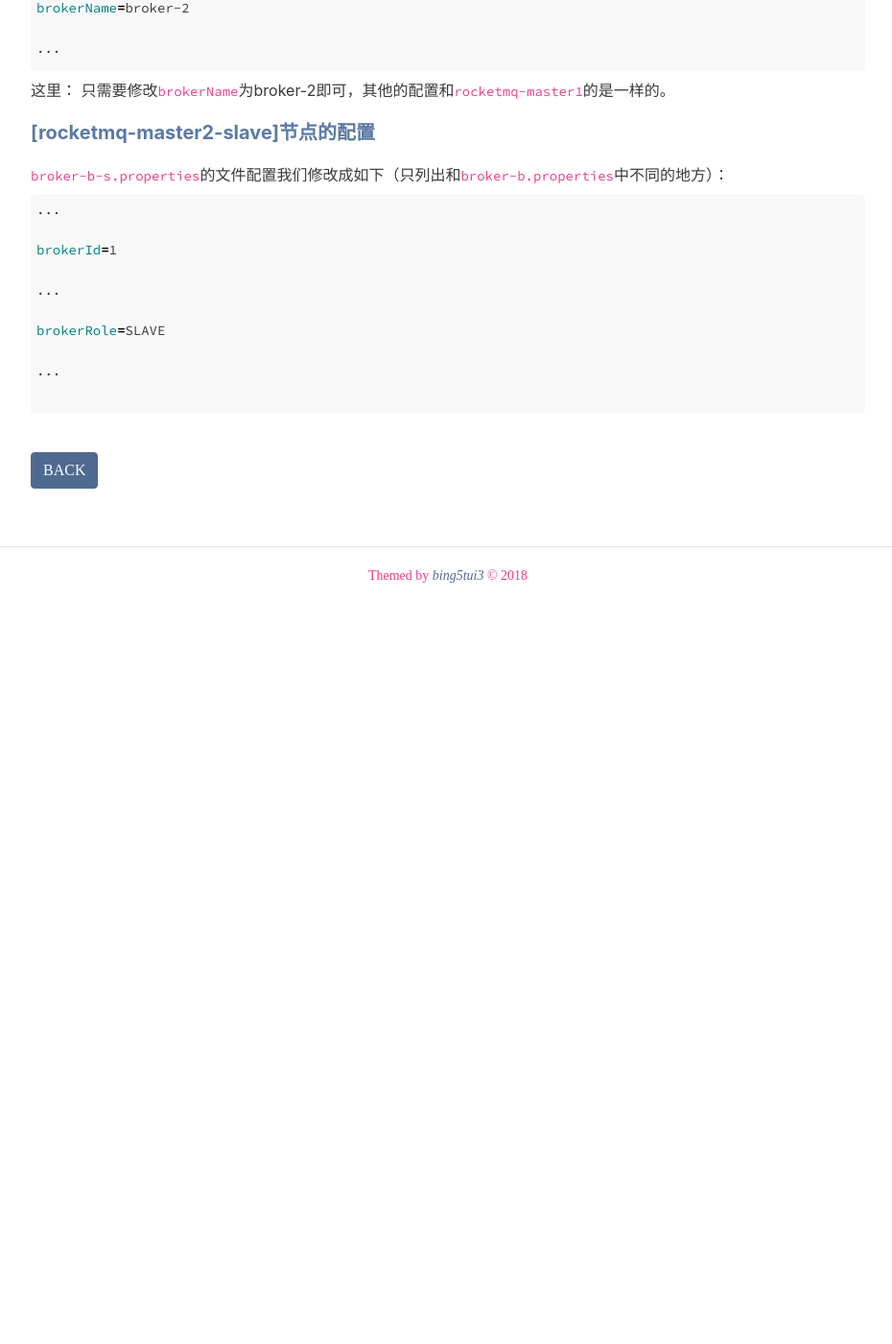
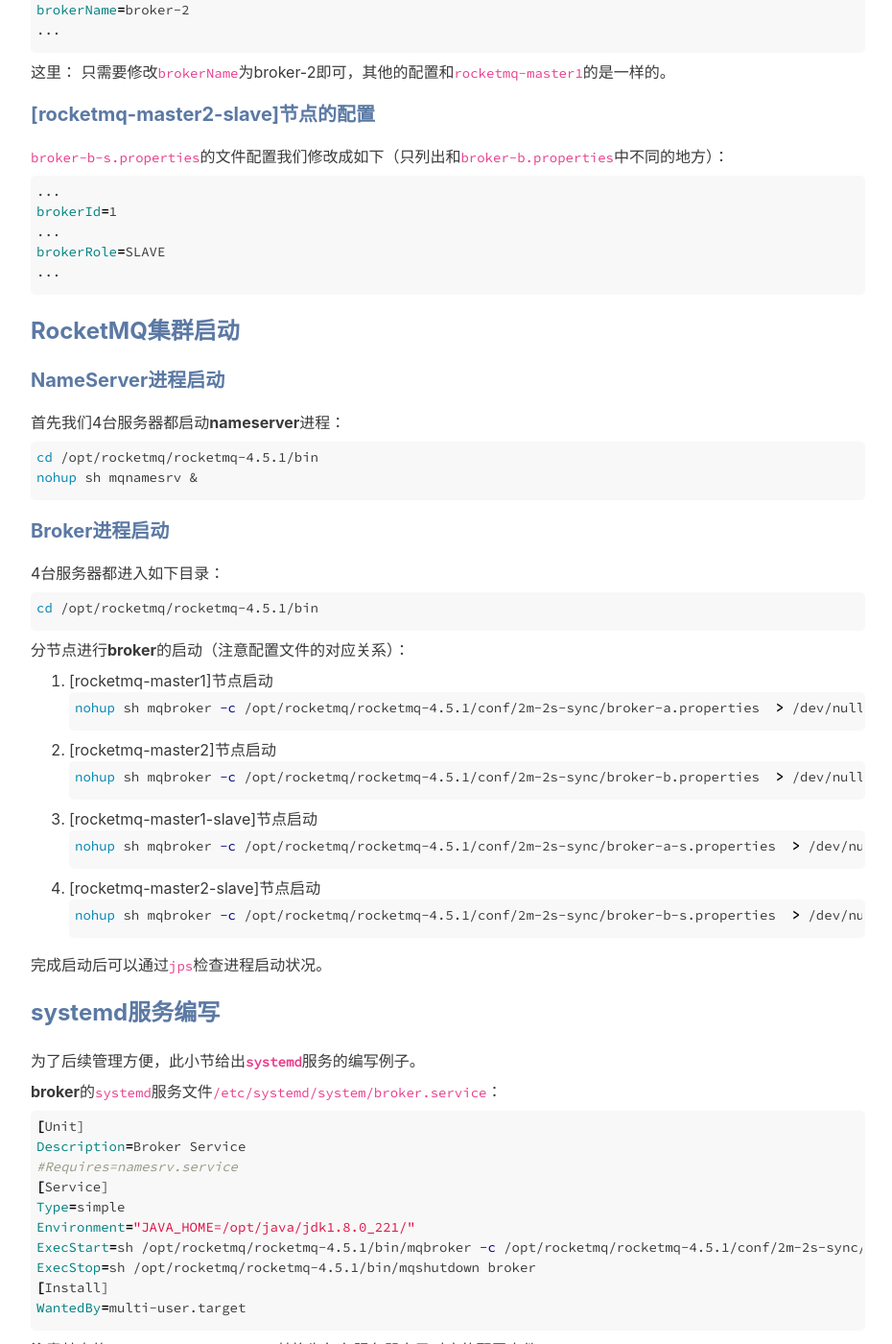
Before and after one commit to bing5tui3/bing5tui3.github.io, a Jekyll site: the page built from _posts/RocketMQ/2019-08-17-RocketMQ-2master-2slave-deployment.markdown, in a window 1280 px wide and 1400 px high, scrolled down 4636 px. Shown: the whole window at 96% size, without its empty margins (173-1103 px from the left). Built offline with Jekyll 4.4.1, drawn with Linux system fonts in a browser that asks for light colours; nearby versions of some CDN libraries; some web fonts are replaced; before the commit the page ends 5266 px from its top, so only the background shows below that; some of the changed text lies outside the part shown.

Commit message:
update article content

````diff
--- a/_posts/RocketMQ/2019-06-29-RocketMQ-one-master-no-slave-deployment.markdown
+++ b/_posts/RocketMQ/2019-06-29-RocketMQ-one-master-no-slave-deployment.markdown
@@ -258,7 +258,7 @@
 ```bash
 cd /opt/apache-rocketmq/rocketmq-4.5.1/bin
 # 通过-C 指定配置文件的路径，这个配置就是之前写的broker配置
-nohup sh mqbroker -C /opt/apache-rocketmq/rocketmq-4.5.1/conf/1m-noslave/broker.properties  > /dev/null 2>&1 &
+nohup sh mqbroker -c /opt/apache-rocketmq/rocketmq-4.5.1/conf/1m-noslave/broker.properties  > /dev/null 2>&1 &
 ```
 
 通过`jps`命令查看**Broker**是否启动成功：
--- a/_posts/RocketMQ/2019-08-17-RocketMQ-2master-2slave-deployment.markdown
+++ b/_posts/RocketMQ/2019-08-17-RocketMQ-2master-2slave-deployment.markdown
@@ -8,15 +8,15 @@
 excerpt_separator: <!--more-->
 ---
 
-本文介绍如何部署双主双从模式的RocketMQ集群
+本文介绍如何部署双主双从模式的**RocketMQ**集群
 
 <!--more-->
 
 #### 物理环境准备
 
-首先需要4台机器，我这边虚拟了选用了4台Linux作为部署RocketMQ的机器。
+首先需要4台机器，我这边虚拟了选用了4台**Linux**作为部署**RocketMQ**的机器。
 
-操作系统我选择了ArchLinux，因为其内核较小，运行时占用资源较少。
+操作系统我选择了**ArchLinux**，因为其内核较小，运行时占用资源较少。
 
 安装过程可参考[ArchLinux installation]({% post_url 2019-08-11-Arch-linux-installation %})。
 
@@ -51,9 +51,11 @@
 
 #### RocketMQ安装
 
-RocketMQ的安装可以参考之前的 [[单节点部署]({% post_url 2019-06-29-RocketMQ-one-master-no-slave-deployment %})]
+**RocketMQ**的安装可以参考之前的 [[单节点部署]({% post_url 2019-06-29-RocketMQ-one-master-no-slave-deployment %})]
 
-不要忘了日志配置的部分！
+注意：这次我将RocketMQ安装在了`/opt/rocketmq`目录下而非之前文章里的`/opt/apache-rocketmq`目录。
+
+还有：不要忘了日志配置的部分！
 
 #### 双主双从节点设置
 
@@ -177,15 +179,10 @@
 
 ```bash
 ...
-
 brokerId=1
-
 ...
-
 brokerRole=SLAVE
-
 ...
-
 ```
 
 这里：
@@ -198,9 +195,7 @@
 
 ```bash
 ...
-
 brokerName=broker-2
-
 ...
 ```
 
@@ -213,13 +208,101 @@
 
 ```bash
 ...
+brokerId=1
+...
+brokerRole=SLAVE
+...
+```
 
-brokerId=1
+#### RocketMQ集群启动
 
-...
+##### NameServer进程启动
 
-brokerRole=SLAVE
+首先我们4台服务器都启动**nameserver**进程：
 
-...
+```bash
+cd /opt/rocketmq/rocketmq-4.5.1/bin
+nohup sh mqnamesrv &
+```
 
+##### Broker进程启动
+
+4台服务器都进入如下目录：
+
+```bash
+cd /opt/rocketmq/rocketmq-4.5.1/bin
 ```
+
+分节点进行**broker**的启动（注意配置文件的对应关系）：
+
+1. [rocketmq-master1]节点启动
+```bash
+nohup sh mqbroker -c /opt/rocketmq/rocketmq-4.5.1/conf/2m-2s-sync/broker-a.properties  > /dev/null 2>&1 &
+```
+
+2. [rocketmq-master2]节点启动
+```bash
+nohup sh mqbroker -c /opt/rocketmq/rocketmq-4.5.1/conf/2m-2s-sync/broker-b.properties  > /dev/null 2>&1 &
+```
+
+3. [rocketmq-master1-slave]节点启动
+```bash
+nohup sh mqbroker -c /opt/rocketmq/rocketmq-4.5.1/conf/2m-2s-sync/broker-a-s.properties  > /dev/null 2>&1 &
+```
+
+4. [rocketmq-master2-slave]节点启动
+```bash
+nohup sh mqbroker -c /opt/rocketmq/rocketmq-4.5.1/conf/2m-2s-sync/broker-b-s.properties  > /dev/null 2>&1 &
+```
+
+完成启动后可以通过`jps`检查进程启动状况。
+
+
+#### systemd服务编写
+
+为了后续管理方便，此小节给出**`systemd`**服务的编写例子。
+
+**broker**的`systemd`服务文件`/etc/systemd/system/broker.service`：
+
+```bash
+[Unit]
+Description=Broker Service
+#Requires=namesrv.service
+[Service]
+Type=simple
+Environment="JAVA_HOME=/opt/java/jdk1.8.0_221/"
+ExecStart=sh /opt/rocketmq/rocketmq-4.5.1/bin/mqbroker -c /opt/rocketmq/rocketmq-4.5.1/conf/2m-2s-sync/[broker-xxx.properties]  > /dev/null 2>&1 &
+ExecStop=sh /opt/rocketmq/rocketmq-4.5.1/bin/mqshutdown broker
+[Install]
+WantedBy=multi-user.target
+```
+
+注意其中的`broker-xxx.properties`替换为每台服务器自己对应的配置文件。
+
+
+**nameserver**的`systemd`服务文件`/etc/systemd/system/namesrv.service`：
+
+```bash
+[Unit]
+Description=Nameserver Service
+[Service]
+Type=simple
+Environment="JAVA_HOME=/opt/java/jdk1.8.0_221/"
+ExecStart=sh /opt/rocketmq/rocketmq-4.5.1/bin/mqnamesrv &
+ExecStop=sh /opt/rocketmq/rocketmq-4.5.1/bin/mqshutdown namesrv
+[Install]
+WantedBy=multi-user.target
+```
+
+加载配置，设置开机自动启动，并启动服务：
+
+```bash
+# 重新加载配置
+systemctl daemon-relaod
+# 开启开机自动启动
+systemctl enable namesrv
+systemctl enable broker
+# 启动nameserver和broker的服务
+systemctl start namesrv
+systemctl start broker
+```
````
